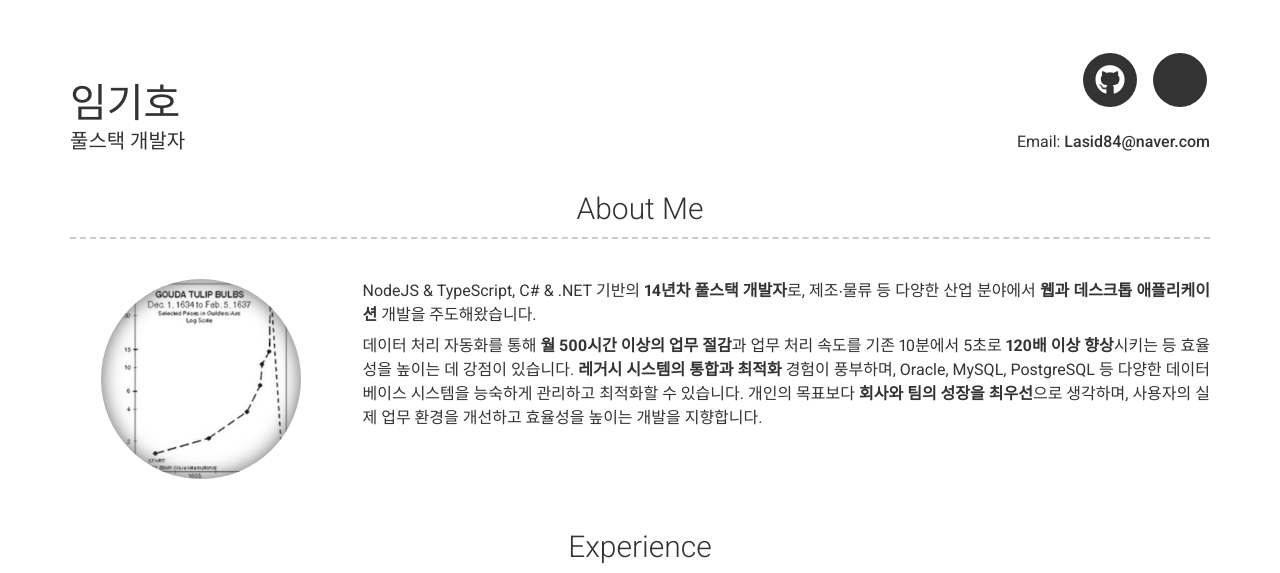
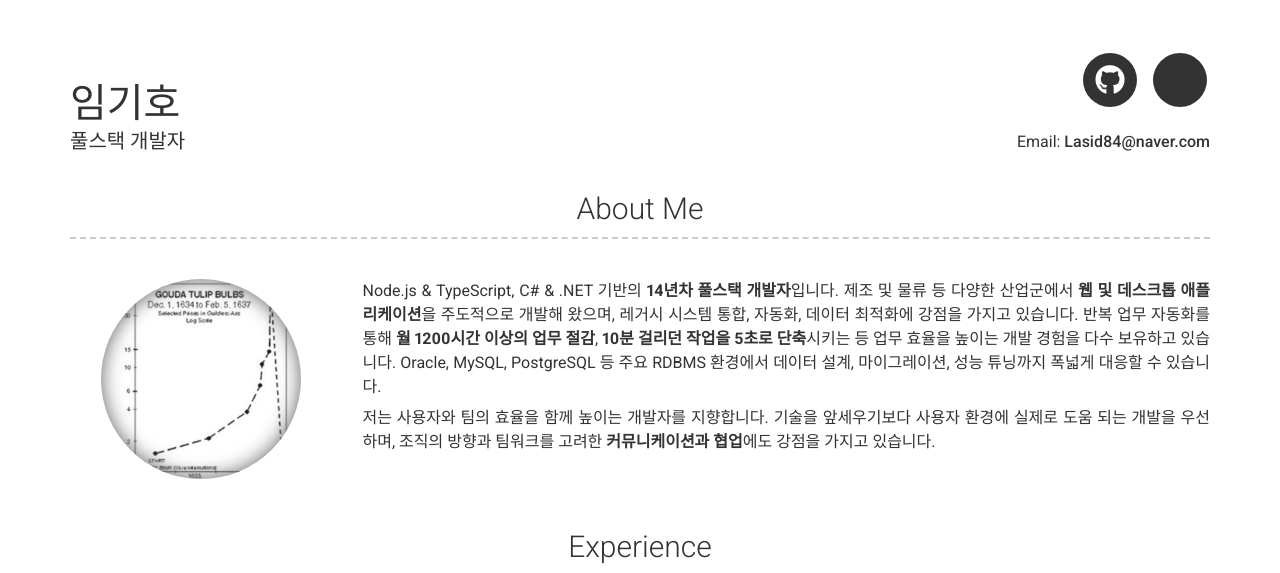
Before and after one commit to LIMGIHO/limgiho.github.io, a Jekyll site: the page built from index.md, in a window 1280 px wide. Shown: the top 573 px of the page. Built offline with Jekyll 4.4.1, drawn with Linux system fonts in a browser that asks for light colours; nearby versions of some CDN libraries.

Commit message:
- RPA 링크추가 - About Me 수정

```diff
--- a/_config.yml
+++ b/_config.yml
@@ -36,8 +36,8 @@ github_username:  limgiho
 # Additional icon links
 additional_links:
 - title: Link name
-  icon: Font Awesome brand icon name (eg. fab fa-twitter) (https://fontawesome.com/icons?d=gallery&s=brands&m=free)
-  url: Link url (eg. https://google.com)
+  icon: https://velog.io/favicon.ico
+  url: https://velog.io/@lasid84
 # - title: another link
 #   icon: font awesome brand icon name (eg. fab fa-twitter) (https://fontawesome.com/icons?d=gallery&s=brands&m=free)
 #   url: Link url (eg. https://google.com)
@@ -62,11 +62,12 @@ additional_links:
 
 about_profile_image: images/tulipBulbs.png
 about_content: | # this will include new lines to allow paragraphs
-  NodeJS & TypeScript, C# & .NET 기반의 **14년차 풀스택 개발자**로, 제조∙물류 등 다양한 산업 분야에서 **웹과 데스크톱 애플리케이션** 개발을 주도해왔습니다.
+  Node.js & TypeScript, C# & .NET 기반의 **14년차 풀스택 개발자**입니다. 제조 및 물류 등 다양한 산업군에서 **웹 및 데스크톱 애플리케이션**을 주도적으로 개발해 왔으며,
+  레거시 시스템 통합, 자동화, 데이터 최적화에 강점을 가지고 있습니다.
+  반복 업무 자동화를 통해 **월 1200시간 이상의 업무 절감**, **10분 걸리던 작업을 5초로 단축**시키는 등 업무 효율을 높이는 개발 경험을 다수 보유하고 있습니다.
+  Oracle, MySQL, PostgreSQL 등 주요 RDBMS 환경에서 데이터 설계, 마이그레이션, 성능 튜닝까지 폭넓게 대응할 수 있습니다.
 
-  데이터 처리 자동화를 통해 **월 500시간 이상의 업무 절감**과 업무 처리 속도를 기존 10분에서 5초로 **120배 이상 향상**시키는 등 효율성을 높이는 데 강점이 있습니다.
-  **레거시 시스템의 통합과 최적화** 경험이 풍부하며, Oracle, MySQL, PostgreSQL 등 다양한 데이터베이스 시스템을 능숙하게 관리하고 최적화할 수 있습니다.
-  개인의 목표보다 **회사와 팀의 성장을 최우선**으로 생각하며, 사용자의 실제 업무 환경을 개선하고 효율성을 높이는 개발을 지향합니다.
+  저는 사용자와 팀의 효율을 함께 높이는 개발자를 지향합니다. 기술을 앞세우기보다 사용자 환경에 실제로 도움 되는 개발을 우선하며, 조직의 방향과 팀워크를 고려한 **커뮤니케이션과 협업**에도 강점을 가지고 있습니다.
 
 
 content:
@@ -85,10 +86,10 @@ content:
           연매출 2,634억원의 국제 종합 물류기업
         description: | # this will include new lines to allow paragraphs
           <ul>
-            <li><strong>10종의 레거시 시스템 및 3종의 DBMS</strong>를 분석∙파악 후 <a href="https://velog.io/@lasid84/%EC%9B%B9%ED%86%B5%ED%95%A9-%EC%B5%9C%EC%A0%81%ED%99%94" target="_blank">웹 기반 통합 시스템</a>으로 전환해 중복 업무를 크게 감소시킴</li>
-            <li>글로벌 시스템 연동을 위한 <a href="https://velog.io/@lasid84/%EB%B0%B0%EC%B9%98-%ED%94%84%EB%A1%9C%EC%A0%9D%ED%8A%B8" target="_blank">스크래핑 시스템</a> 설계 및 구축</li>
+            <li><strong>15종의 레거시 시스템 및 3종의 DBMS</strong>를 분석∙파악 후 <a href="https://velog.io/@lasid84/%EC%9B%B9%ED%86%B5%ED%95%A9-%EC%B5%9C%EC%A0%81%ED%99%94" target="_blank">웹 기반 통합 시스템</a>으로 전환해 중복 업무를 감소</li>
+            <li>외부 데이터 연동을 위한 <a href="https://velog.io/@lasid84/%EB%B0%B0%EC%B9%98-%ED%94%84%EB%A1%9C%EC%A0%9D%ED%8A%B8" target="_blank">스크래핑 시스템</a> 설계 및 구축</li>
             <li>PostgreSQL 성능 튜닝 및 장애 대응</li>
-            <li><a href="https://velog.io/@lasid84/개발환경개선" target="_blank">코드리뷰 & 아키텍처 개선 등 개발환경 개선</a></li>
+            <li><a href="https://velog.io/@lasid84/개발환경개선" target="_blank">코드리뷰 & 개발환경 개선</a></li>
           </ul>
 
       - layout: left
@@ -106,7 +107,7 @@ content:
             <li>VB6/Oracle 기반 MES 레거시 <strong>분석∙파악</strong> 후, <strong>C# & .NET으로 재개발</strong> 및 <strong>SAP 연동 자동화</strong> 구축</li>
             <li>슬로바키아 공장 MES 업그레이드(VB6 → C# .NET) <strong>프로젝트 팀 리드</strong>를 맡아, 한국 본사 및 현지 인력들과의 <strong>일정∙이슈 조율</strong> 및 개발 총괄</li>
             <li>통계적 공정관리 이상현상 알림 시스템 개발(일 평균 100만 건 데이터 실시간 분석)</li>
-            <li>2017년 본부 추천 과장 <span class="highlight-black">특진</span></li>
+            <li>2017년 과장 <span class="highlight-black">특진</span></li>
             <li>2021년 <span class="highlight-black">우수사원</span> 표창</li>
           </ul>
 
```
